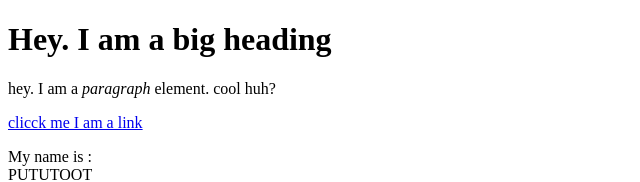
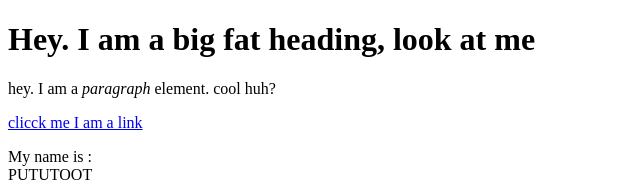
Before and after one commit to basedinfoconcepts/cartoon-hero, a plain HTML site: page test.html in a window 1280 px wide. Shown: the top 182 px of the page, without its empty margins (0-640 px from the left). Drawn offline with Linux system fonts and the light colour scheme.

Commit message:
added fat to the heading

```diff
--- a/test.html
+++ b/test.html
@@ -4,7 +4,7 @@
 	<title>My test page</title>
 </head>
 <body>
-	<h1>Hey. I am a big heading </h1>
+	<h1>Hey. I am a big fat heading, look at me</h1>
 	<p>hey. I am a <i>paragraph</i> element. cool huh?</p>
 	<a href="https://google.com" target="_blank" title="Let's go to google">clicck me I am a link</a>
 	<p>My name is : <br>PUTUTOOT</p>
```
